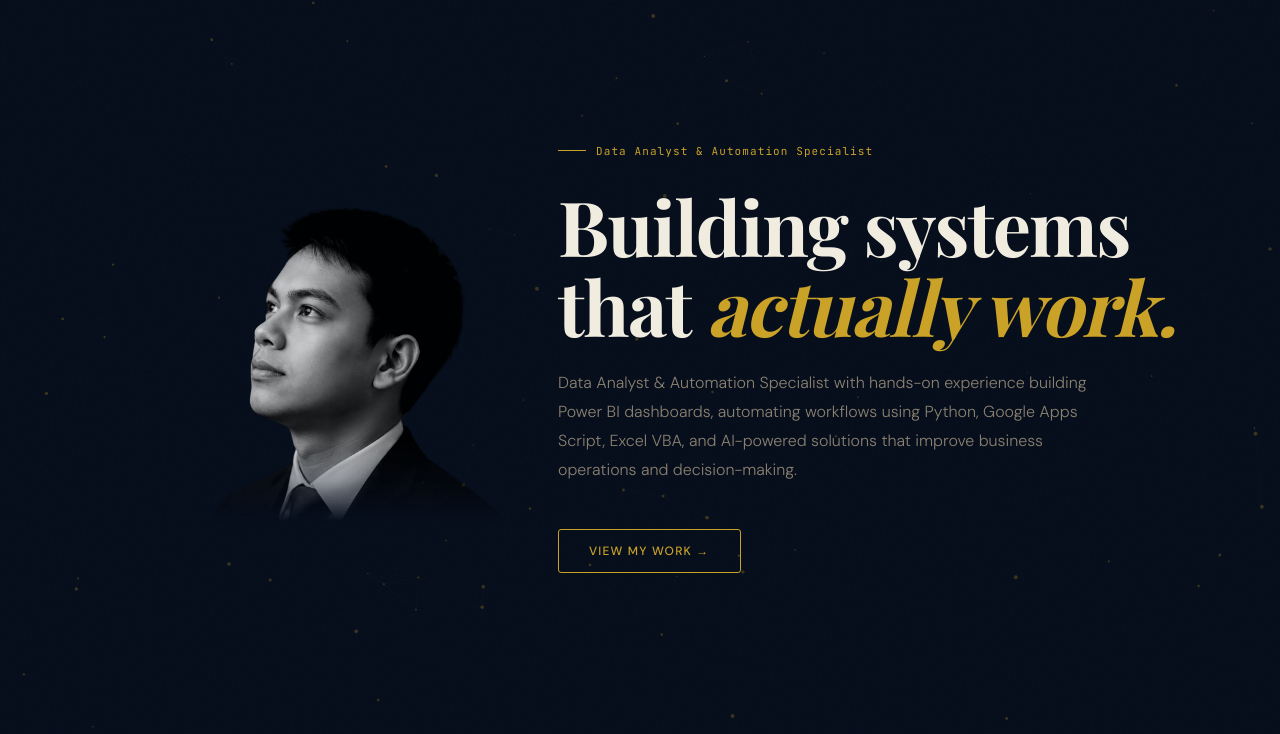
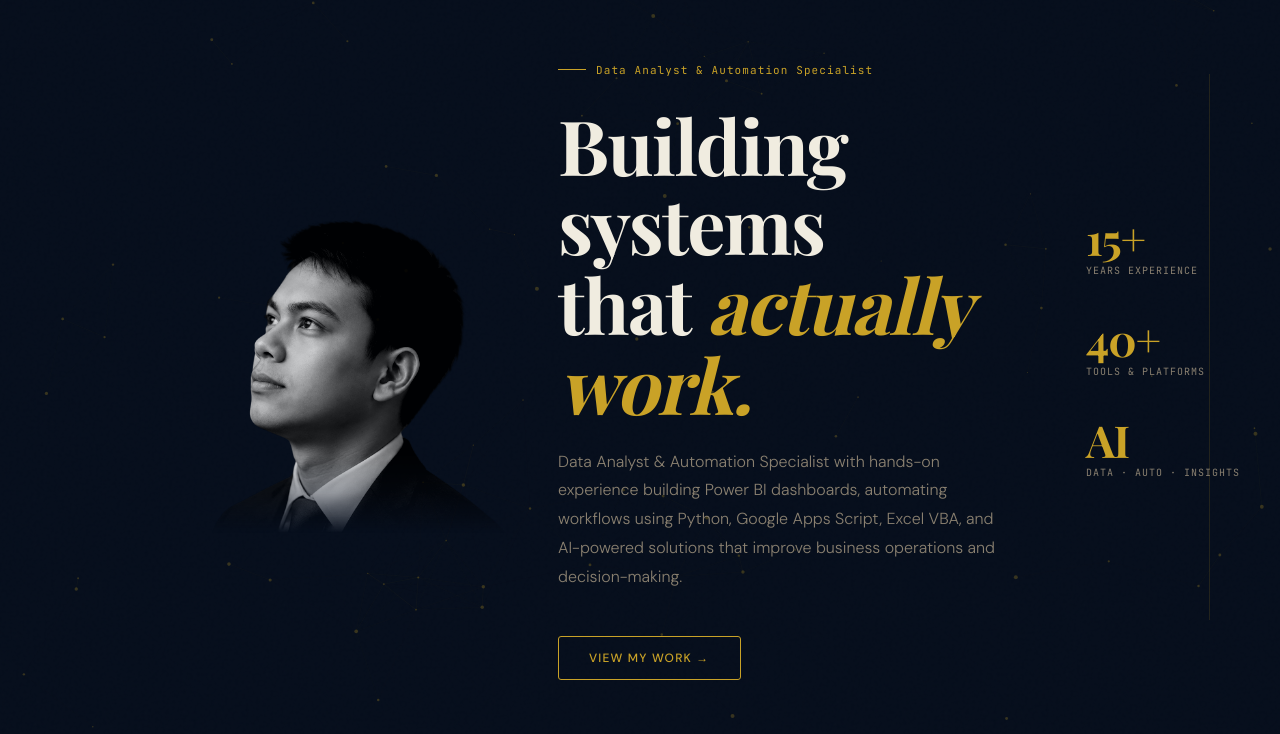
Before and after one commit to mrmichaelsevilla/michael-sevilla-portfolio, a plain HTML site: page index.html in a window 1280 px wide. Shown: the part 66-800 px from the top of the page. Drawn offline with nearby package versions, Linux system fonts and the light colour scheme; a web font is replaced by a local one.

```diff
--- a/index.html
+++ b/index.html
@@ -100,7 +100,7 @@
 .hero{
   min-height:100vh;
   display:grid;
-  grid-template-columns:minmax(300px,430px) minmax(0,1fr);
+  grid-template-columns:minmax(300px,430px) minmax(0,1fr) 160px;
   align-items:center;
   column-gap:28px;
   padding:120px 52px 80px;
@@ -166,9 +166,25 @@
 }
 .hero-cta:hover{background:var(--gold);color:var(--bg);}
 
-.hero-stats,
 .hero-vline{
-  display:none;
+  position:absolute;
+  right:30px;
+  top:140px;
+  bottom:140px;
+  width:1px;
+  background:rgba(201,162,39,0.15);
+  display:block;
+}
+
+.hero-stats{
+  position:absolute;
+  right:0;
+  top:50%;
+  transform:translateY(-50%);
+  display:flex;
+  flex-direction:column;
+  gap:40px;
+  z-index:5;
 }
 .stat-num{
   font-family:'Playfair Display',serif;
```
